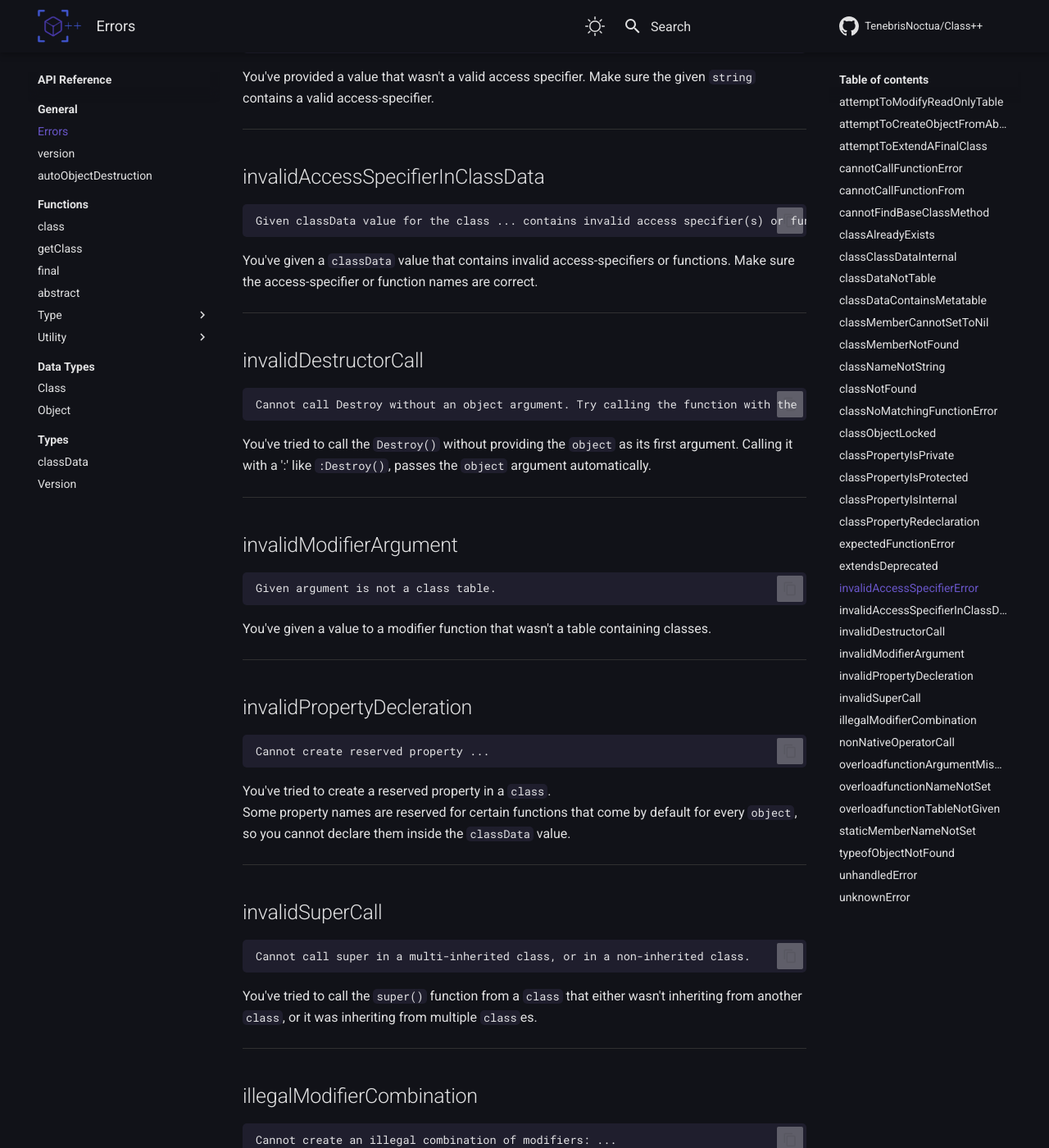
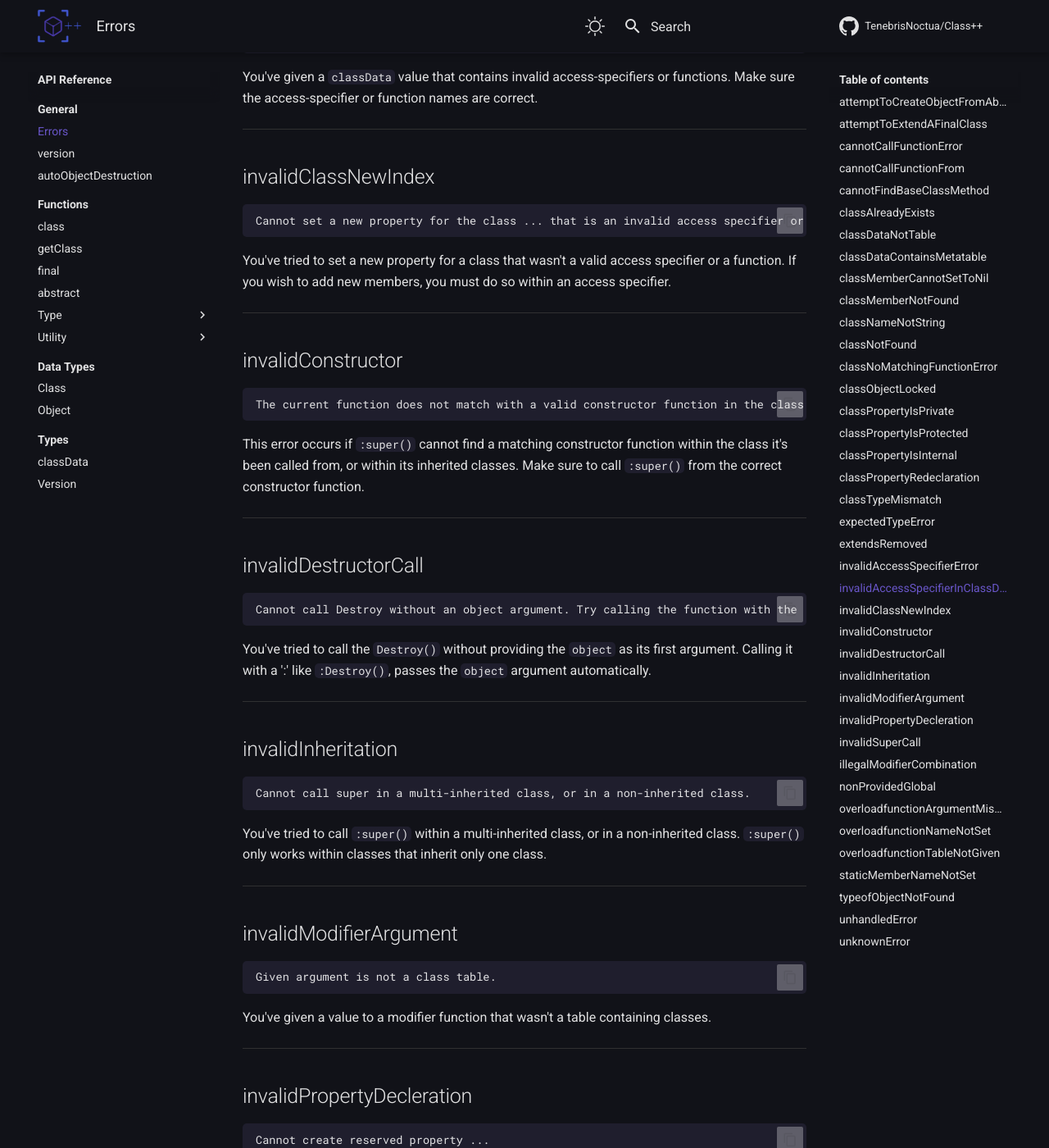
Before and after one commit to TenebrisNoctua/ClassPP, an MkDocs documentation site: the page built from docs/api-reference/general/errors.md, in a window 1280 px wide and 1400 px high, scrolled down 5362 px. Shown: the whole window at 82% size. Built offline with MkDocs 1.6.1 and Material for MkDocs 9.7.7, drawn with Linux system fonts in a browser that asks for light colours; comment, search, counter and statistics services are not loaded; the version menu is left out; some of the changed text lies outside the part shown.

Commit message:
Update to 2.3.1

````diff
--- a/docs/api-reference/general/errors.md
+++ b/docs/api-reference/general/errors.md
@@ -6,16 +6,6 @@
 When Class++ displays an error message to the output, it will have a short ID at the end. This allows you to identify what kind of error or message that is.
 
 You can use that ID to find the details about that error or message down below.
-
-----
-
-## attemptToModifyReadOnlyTable
-
-```
-Cannot modify a read only table.
-```
-
-You've attempted modify a read-only table within Class++. This usually occurs when you try to modify the [`Inherits`](../../data-types/class/#inherits-class-read-only), [`Friends`](../../data-types/class/#friends-class-read-only) and [`Statics`](../../data-types/class/#statics-string-any-read-only) tables of a `class`.
 
 ----
 
@@ -76,16 +66,6 @@ Class ... already exists.
 ```
 
 You've tried to create a `class` that already has been created with the same name. Consider changing the name of the new `class`.
-
-----
-
-## classClassDataInternal
-
-```
-The property classData of the class ... is Internal. It cannot be used.
-```
-
-You've attempted to access the `classData` property of a `class` directly. This property is meant to be used internally, and is not meant for external use. This property only shows up in the auto-complete to support type-checking in certain cases.
 
 ----
 
@@ -192,7 +172,7 @@ You've tried to access a protected member of an `object` outside of a class func
 ## classPropertyIsInternal
 
 ```
-Property ... is internal in this class. You cannot access it.
+Property ... is internal in this class. It is inaccessible.
 ```
 
 You've tried to access an internal member of an `object`. Internal members are not accessible.
@@ -209,23 +189,33 @@ You've tried to declare a property that has already been declared in another acc
 
 ----
 
-## expectedFunctionError
+## classTypeMismatch
 
 ```
-Expected function, got: ...
+The class type ... does not match with the intended class type ...
 ```
 
-The `functionsTable` that you provided to `class.overload` function had a value that wasn't a function.
+You've tried to call a reserved function (`:Destroy()`, `:super()`) of a class without the intended class type for that function. This error occurs because the reserved functions can only be used with objects that belong to the class they're created from.
 
 ----
 
-## extendsDeprecated
+## expectedTypeError
 
 ```
-Extends is now deprecated. Use the "class" function instead.
+Expected ..., got: ...
 ```
 
-You've tried to use the now deprecated `extends` function for inheritance.<br>
+A function expected a certain type, but got something different instead. This may occur in cases where the data you provided is wrong or contains invalid values.
+
+----
+
+## extendsRemoved
+
+```
+Extends has been removed. Use the "class" function instead.
+```
+
+You've tried to use the now removed `extends` function for inheritance.<br>
 See the discussion [`#4`](https://github.com/TenebrisNoctua/ClassPP/discussions/4) for more info.
 
 ----
@@ -250,6 +240,26 @@ You've given a `classData` value that contains invalid access-specifiers or func
 
 ----
 
+## invalidClassNewIndex
+
+```
+Cannot set a new property for the class ... that is an invalid access specifier or a function.
+```
+
+You've tried to set a new property for a class that wasn't a valid access specifier or a function. If you wish to add new members, you must do so within an access specifier.
+
+----
+
+## invalidConstructor
+
+```
+The current function does not match with a valid constructor function in the class ..., or within its inherited classes.
+```
+
+This error occurs if `:super()` cannot find a matching constructor function within the class it's been called from, or within its inherited classes. Make sure to call `:super()` from the correct constructor function.
+
+----
+
 ## invalidDestructorCall
 
 ```
@@ -257,6 +267,16 @@ Cannot call Destroy without an object argument. Try calling the function with th
 ```
 
 You've tried to call the `Destroy()` without providing the `object` as its first argument. Calling it with a ':' like `:Destroy()`, passes the `object` argument automatically.
+
+----
+
+## invalidInheritation
+
+```
+Cannot call super in a multi-inherited class, or in a non-inherited class.
+```
+
+You've tried to call `:super()` within a multi-inherited class, or in a non-inherited class. `:super()` only works within classes that inherit only one class.
 
 ----
 
@@ -284,10 +304,10 @@ Some property names are reserved for certain functions that come by default for
 ## invalidSuperCall
 
 ```
-Cannot call super in a multi-inherited class, or in a non-inherited class.
+Cannot call super without an object argument. Try calling the function with the ':' operator.
 ```
 
-You've tried to call the `super()` function from a `class` that either wasn't inheriting from another `class`, or it was inheriting from multiple `class`es.
+You've tried to call `:super()` without providing an object argument. The first argument must always be the `object` that `:super()` is bound to.
 
 ----
 
@@ -301,13 +321,13 @@ You've tried to create an illegal combination of modifiers. Certain modifiers ha
 
 ----
 
-## nonNativeOperatorCall
+## nonProvidedGlobal
 
 ```
-Operator function ... cannot be called without its operator.
+Current runtime does not provide global ..., please ensure it exists.
 ```
 
-You've tried to call an operator function without its operator. Operator functions are meant to be called with their operators.
+The current runtime that Class++ is running on does not provide the requested global. Make sure that the global exists and provides the functionality that Class++ expects from it.
 
 ----
 
--- a/wally.toml
+++ b/wally.toml
@@ -1,7 +1,7 @@
 [package]
 name = "tenebrisnoctua/classpp"
 description = "Class++ is a module that aims to make class creation easier and more powerful in Luau."
-version = "2.3.0"
+version = "2.3.1"
 registry = "https://github.com/UpliftGames/wally-index"
 realm = "shared"
 license = "MIT"
````
Also changed, not shown: 5 other files.
